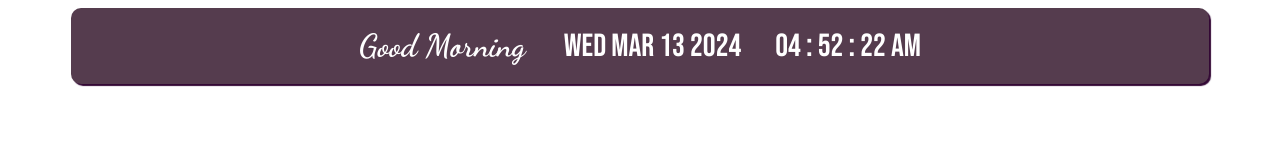
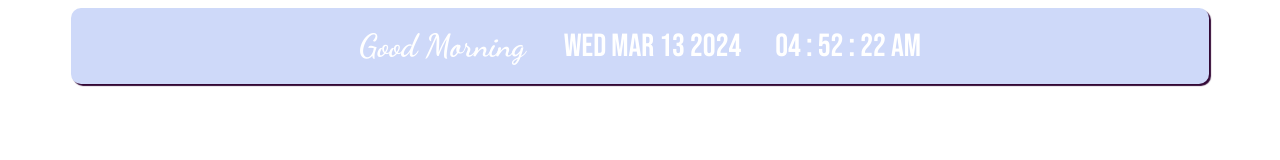
Before and after one commit to GhoulishArachne/GhoulieNotion, a plain HTML site: page Greetings Banner.html in a window 1280 px wide. Drawn offline with Linux system fonts and the light colour scheme.

Commit message:
Update Greetings Banner.html

```diff
--- a/Greetings Banner.html
+++ b/Greetings Banner.html
@@ -40,7 +40,7 @@ h1 {
 .card {
     padding: 10px 25px 10px 25px;
     border-radius: 10px;
-    background: #553c4e;
+    background: #CED9F9;
     width: 85vw;
     color: #fff;
     display: inline-block;
```
